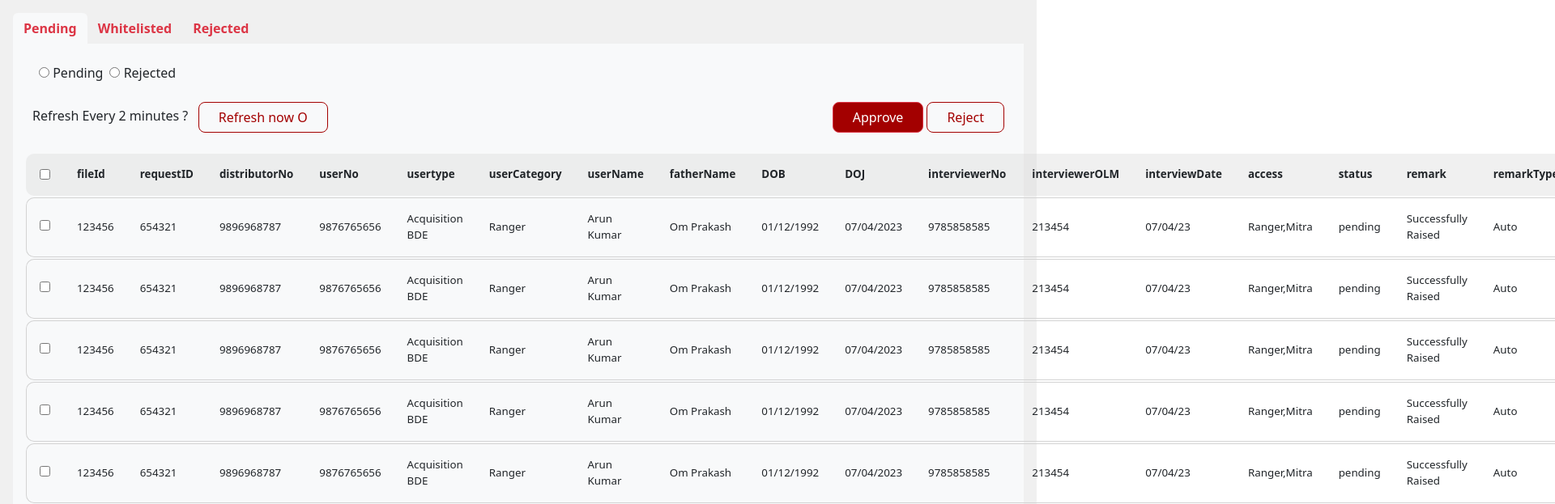
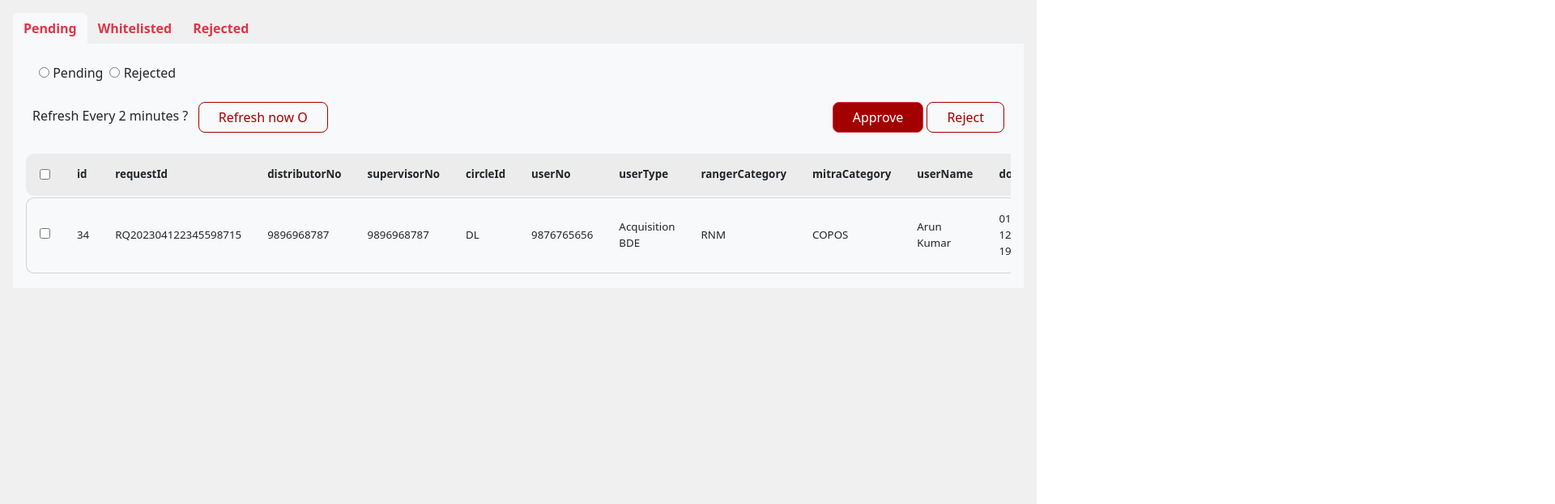
Before and after one commit to 10xvick/angular-FSC-demo, an Angular app: page / in a window 1280 px wide. Shown: the top 623 px of the page at 81% size, 1920 px wide, since content can reach past the window. Built offline with nearby package versions, Linux system fonts and the light colour scheme.

Commit message:
2 files modified

```diff
--- a/src/app/app.component.html
+++ b/src/app/app.component.html
@@ -1,7 +1,7 @@
 <!-- <app-top-bar></app-top-bar> -->
 
 {{ this.popup.show }}
-<div class="bg-1" style="height:100vh">
+<div class="bg-1 d-flex flex-col overflow-auto" style="height:100vh">
   <ng-container *ngIf="popupshow">
     <ng-container *ngTemplateOutlet="popup"></ng-container>
   </ng-container>
@@ -39,7 +39,7 @@
 </ng-template>
 
 <ng-template #promoter>
-  <div class="p-3">
+  <div class="p-3 d-flex flex-column w-100">
     <div class="d-flex">
       <div
         *ngFor="let tab of tabs"
@@ -50,7 +50,7 @@
       </div>
     </div>
 
-    <div class="bg-light w-100 p-3">
+    <div class="bg-light w-100 p-3 d-flex flex-column">
       <div class="d-flex p-2">
         <div class="px-2">
           <input type="radio" />&nbsp;<span class="">Pending</span>
@@ -79,22 +79,26 @@
           </div>
         </div>
       </div>
+      <div class="flex w-100 overflow-scroll">
+        <ng-container *ngTemplateOutlet="table"></ng-container>
+      </div>
+    </div>
+  </div>
+</ng-template>
 
-      <table
-        class="table-content"
-        *ngIf="this.service.tableData | async; let d"
-      >
+<ng-template #table>
+  <table class="table-content" *ngIf="this.service.tableData | async; let d">
     <thead class="bg-1">
       <tr class="p-1">
         <th><input class="m-3" type="checkbox" /></th>
-            <th class="p-3" *ngFor="let col of d.cols">{{ col }}</th>
+        <th class="p-3" *ngFor="let col of d.data.cols">{{ col }}</th>
         <th></th>
       </tr>
     </thead>
     <tbody>
-          <tr class="" *ngFor="let row of d.data">
+      <tr class="" *ngFor="let row of d.data.userWhitelistDTO">
         <td><input type="checkbox" class="m-0" /></td>
-            <td class="p-3" *ngFor="let col of d.cols">{{ row[col] }}</td>
+        <td class="p-3" *ngFor="let col of d.data.cols">{{ row[col] }}</td>
         <td
           class="c-pointer text-primary"
           role="button"
@@ -105,6 +109,4 @@
       </tr>
     </tbody>
   </table>
-    </div>
-  </div>
 </ng-template>
--- a/src/app/app.service.ts
+++ b/src/app/app.service.ts
@@ -7,43 +7,63 @@ import { map, startWith, switchMap, takeUntil, delay } from 'rxjs/operators';
 export class AppService {
   constructor(private http: HttpClient) {}
 
-  private dummy: Observable<any[]> = new Observable((Subscriber) => {
-    const sample = {
-      fileId: '123456',
-      requestID: '654321',
+  private sample = {
+    meta: {
+      status: 0,
+      description: 'SUCCESS',
+      code: '000',
+    },
+    data: {
+      page: 1,
+      totalPage: 1,
+      pageSize: 50,
+      userWhitelistDTO: [
+        {
+          id: 34,
+          requestId: 'RQ202304122345598715',
           distributorNo: '9896968787',
+          supervisorNo: '9896968787',
+          circleId: 'DL',
           userNo: '9876765656',
-      usertype: 'Acquisition BDE',
-      userCategory: 'Ranger',
+          userType: 'Acquisition BDE',
+          rangerCategory: 'RNM',
+          mitraCategory: 'COPOS',
           userName: 'Arun Kumar',
-      fatherName: 'Om Prakash',
-      DOB: '01/12/1992',
-      DOJ: '07/04/2023',
-      interviewerNo: '9785858585',
-      interviewerOLM: '213454',
-      interviewDate: '07/04/23',
+          dob: '01-12-1992',
+          doj: '07-04-2023',
+          interviewNo: '277897',
+          interviewOlm: 'A0277897',
+          interviewDate: '07-04-2023',
+          status: 'PENDING',
+          statusCode: '210',
           access: ['Ranger', 'Mitra'],
-      status: 'pending',
           remark: 'Successfully Raised',
           remarkType: 'Auto',
+          creationTime: '12-04-2023 23:45:59',
+          modificationTime: '12-04-2023 23:45:59',
+        },
+      ],
+    },
+    statusCode: '200',
   };
-    const cols = Object.keys(sample);
-    const data = Array(10).fill(sample);
-    Subscriber.next({ cols: cols, data: data });
-  });
 
   /** refresh subject | call Next() to trigger */
   public refresh$ = new BehaviorSubject<void>(null);
   /** table data observable | use with async pipe */
   public tableData = this.refresh$.pipe(
     switchMap(() =>
-      interval(120000 / 30).pipe(
+      interval(120000 / 100).pipe(
         startWith(0),
         switchMap((e) => {
           console.log('refresh');
-          return this.dummy || this.http.get<any[]>('/api/data');
+          return of(this.sample) || this.http.get<any[]>('/api/data');
         }),
-        takeUntil(of(1).pipe(delay(5000)))
+        map((response:any) => {
+          response.data.cols = Object.keys(response.data.userWhitelistDTO[0]|| {})
+          console.log(response);
+          return response;
+        }),
+        takeUntil(of(1).pipe(delay(1000))) // remove
       )
     )
   );
```
Lines whose indentation alone changed are shown as unchanged.
